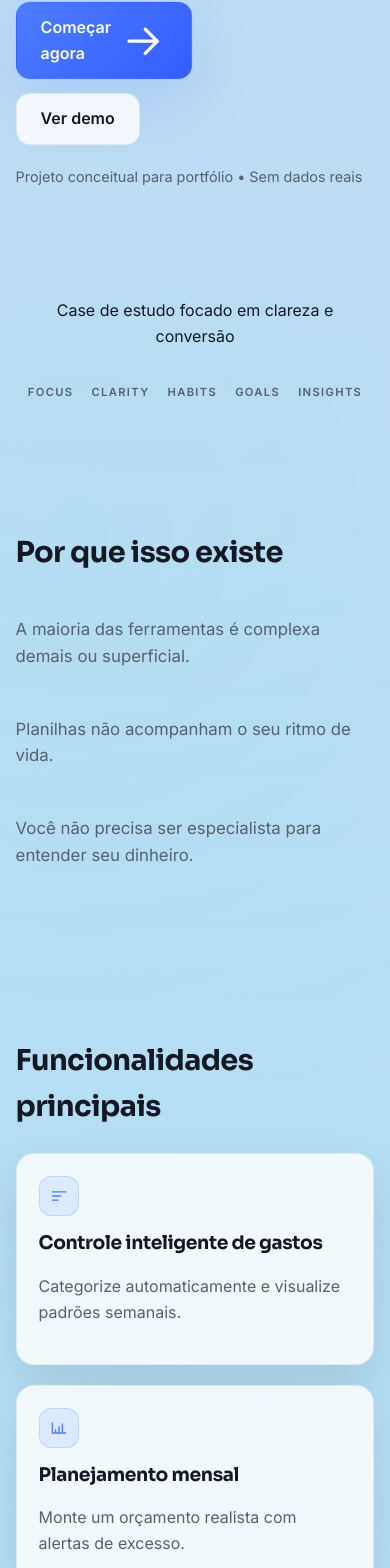
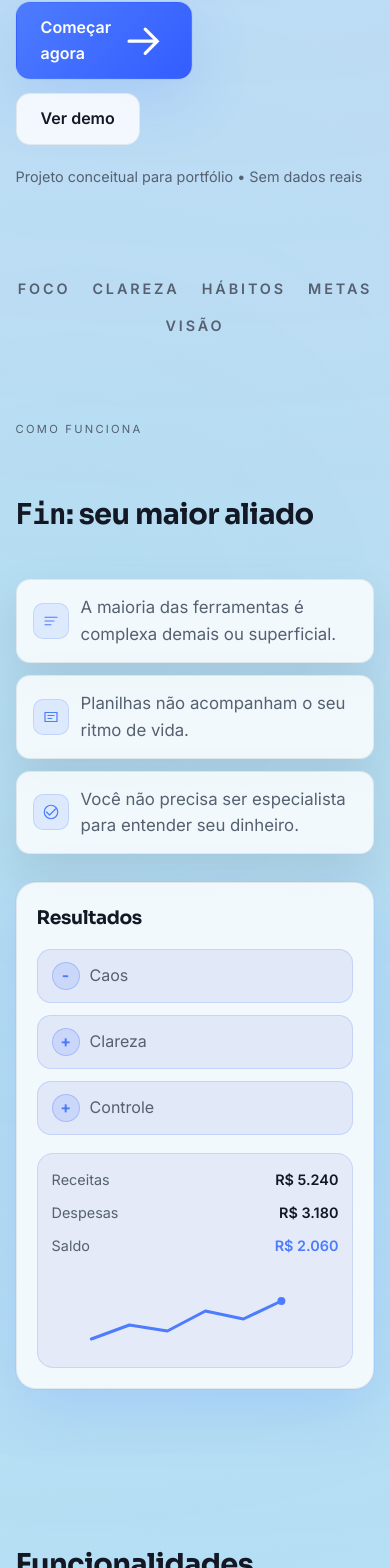
Before and after one commit to lumalopees/budgetingplataform, a Next.js app: page / in a window 390 px wide. Shown: the part 1384-2952 px from the top of the page. Built offline with nearby package versions, Linux system fonts and the light colour scheme.

Commit message:
v4 - Refactor landing page layout with new problem section, update trust logos with dynamic content, and enhance global styles for improved responsiveness and visual consistency.

```diff
--- a/src/app/globals.css
+++ b/src/app/globals.css
@@ -293,7 +293,7 @@ main {
 }
 
 .hero-mockup:hover {
-  transform: translateY(-6px);
+  transform: translateY(16px);
 }
 
 .hero-media {
@@ -438,26 +438,30 @@ main {
 }
 
 .trust {
-  padding: 24px 0 40px;
+  padding: 24px 0;
+  display: flex;
+  align-items: center;
 }
 
 .trust-inner {
-  display: grid;
-  gap: 18px;
-  align-items: center;
+  width: 100%;
+  display: flex;
+  justify-content: center;
   text-align: center;
 }
 
 .trust-logos {
   display: flex;
-  gap: 18px;
+  gap: 22px;
   flex-wrap: wrap;
   justify-content: center;
+  width: 100%;
   color: var(--text-muted);
   font-weight: 600;
-  letter-spacing: 0.12em;
+  letter-spacing: 0.2em;
   text-transform: uppercase;
-  font-size: 0.7rem;
+  font-size: 0.9rem;
+  line-height: 1;
 }
 
 .section {
@@ -474,6 +478,143 @@ main {
   gap: 12px;
   color: var(--text-muted);
   font-size: 1.05rem;
+}
+
+.problem-grid {
+  display: grid;
+  gap: 28px;
+  grid-template-columns: repeat(auto-fit, minmax(260px, 1fr));
+  align-items: start;
+}
+
+.problem-copy {
+  display: grid;
+  gap: 18px;
+}
+
+.brand-mark {
+  font-family: Monaco, "SF Mono", "Cascadia Mono", "Segoe UI Mono", monospace;
+  font-weight: 700;
+}
+
+.problem-kicker {
+  display: inline-block;
+  text-transform: uppercase;
+  letter-spacing: 0.2em;
+  font-size: 0.7rem;
+  color: var(--text-muted);
+  margin-bottom: 10px;
+}
+
+.problem-item {
+  display: grid;
+  grid-template-columns: auto 1fr;
+  gap: 12px;
+  align-items: center;
+  background: var(--card);
+  border: 1px solid var(--border);
+  border-radius: 14px;
+  padding: 14px 16px;
+  box-shadow: var(--shadow);
+}
+
+.problem-item p {
+  margin: 0;
+  color: var(--text-muted);
+}
+
+.problem-icon {
+  width: 36px;
+  height: 36px;
+  display: inline-flex;
+  align-items: center;
+  justify-content: center;
+  border-radius: 10px;
+  background: rgba(77, 124, 254, 0.12);
+  color: var(--accent);
+  border: 1px solid rgba(77, 124, 254, 0.2);
+}
+
+.problem-icon svg {
+  width: 18px;
+  height: 18px;
+}
+
+.problem-panel {
+  background: var(--card);
+  border: 1px solid var(--border);
+  border-radius: 20px;
+  padding: 20px;
+  box-shadow: var(--glow);
+  align-self: center;
+}
+
+.problem-panel h3 {
+  margin-top: 0;
+  margin-bottom: 16px;
+}
+
+.problem-panel-items {
+  display: grid;
+  gap: 12px;
+}
+
+.panel-item {
+  background: color-mix(in srgb, var(--accent) 8%, var(--bg-muted));
+  border-radius: 14px;
+  padding: 12px 14px;
+  color: var(--text-muted);
+  border: 1px solid rgba(77, 124, 254, 0.2);
+  display: flex;
+  align-items: center;
+  gap: 10px;
+}
+
+.panel-sign {
+  width: 28px;
+  height: 28px;
+  border-radius: 999px;
+  display: inline-flex;
+  align-items: center;
+  justify-content: center;
+  font-weight: 700;
+  color: var(--accent);
+  background: rgba(77, 124, 254, 0.15);
+  border: 1px solid rgba(77, 124, 254, 0.3);
+}
+
+.finance-mini {
+  margin-top: 18px;
+  padding: 14px;
+  border-radius: 16px;
+  background: color-mix(in srgb, var(--accent) 6%, var(--bg-muted));
+  border: 1px solid rgba(77, 124, 254, 0.18);
+  display: grid;
+  gap: 10px;
+}
+
+.finance-row {
+  display: flex;
+  justify-content: space-between;
+  align-items: center;
+  color: var(--text-muted);
+  font-size: 0.9rem;
+}
+
+.finance-row strong {
+  color: var(--text);
+  font-weight: 600;
+}
+
+.finance-row.highlight strong {
+  color: var(--accent);
+}
+
+.finance-chart {
+  width: 100%;
+  height: 80px;
+  color: var(--accent);
+  margin-top: 6px;
 }
 
 .grid {
--- a/src/components/landing-page.tsx
+++ b/src/components/landing-page.tsx
@@ -348,24 +348,115 @@ export default function LandingPage() {
 
         <section className="trust">
           <div className="container trust-inner">
-            <p>{copy["trust.title"]}</p>
             <div className="trust-logos">
-              <span>Focus</span>
-              <span>Clarity</span>
-              <span>Habits</span>
-              <span>Goals</span>
-              <span>Insights</span>
+              <span>{copy["trust.logo1"]}</span>
+              <span>{copy["trust.logo2"]}</span>
+              <span>{copy["trust.logo3"]}</span>
+              <span>{copy["trust.logo4"]}</span>
+              <span>{copy["trust.logo5"]}</span>
             </div>
           </div>
         </section>
 
         <section className="section problem" id="demo">
           <div className="container">
-            <h2>{copy["problem.title"]}</h2>
-            <div className="problem-list">
-              <p>{copy["problem.item1"]}</p>
-              <p>{copy["problem.item2"]}</p>
-              <p>{copy["problem.item3"]}</p>
+            <div className="problem-grid">
+              <div className="problem-copy">
+                <span className="problem-kicker">{copy["problem.kicker"]}</span>
+                <h2>
+                  <span className="brand-mark">Fin</span>: {copy["problem.title"]}
+                </h2>
+                <div className="problem-list">
+                  <div className="problem-item">
+                    <span className="problem-icon" aria-hidden="true">
+                      <svg viewBox="0 0 24 24" fill="none">
+                        <path
+                          d="M4 7h16M4 12h12M4 17h8"
+                          stroke="currentColor"
+                          strokeWidth="1.6"
+                          strokeLinecap="round"
+                        />
+                      </svg>
+                    </span>
+                    <p>{copy["problem.item1"]}</p>
+                  </div>
+                  <div className="problem-item">
+                    <span className="problem-icon" aria-hidden="true">
+                      <svg viewBox="0 0 24 24" fill="none">
+                        <path
+                          d="M4 6h16v12H4z"
+                          stroke="currentColor"
+                          strokeWidth="1.6"
+                        />
+                        <path
+                          d="M8 10h8M8 14h5"
+                          stroke="currentColor"
+                          strokeWidth="1.6"
+                          strokeLinecap="round"
+                        />
+                      </svg>
+                    </span>
+                    <p>{copy["problem.item2"]}</p>
+                  </div>
+                  <div className="problem-item">
+                    <span className="problem-icon" aria-hidden="true">
+                      <svg viewBox="0 0 24 24" fill="none">
+                        <path
+                          d="m6 12 4 4 8-8"
+                          stroke="currentColor"
+                          strokeWidth="1.6"
+                          strokeLinecap="round"
+                          strokeLinejoin="round"
+                        />
+                        <circle cx="12" cy="12" r="9" stroke="currentColor" strokeWidth="1.6" />
+                      </svg>
+                    </span>
+                    <p>{copy["problem.item3"]}</p>
+                  </div>
+                </div>
+              </div>
+              <div className="problem-panel">
+                <h3>{copy["problem.panelTitle"]}</h3>
+                <div className="problem-panel-items">
+                  <div className="panel-item">
+                    <span className="panel-sign">-</span>
+                    <span>{copy["problem.panel1"]}</span>
+                  </div>
+                  <div className="panel-item">
+                    <span className="panel-sign">+</span>
+                    <span>{copy["problem.panel2"]}</span>
+                  </div>
+                  <div className="panel-item">
+                    <span className="panel-sign">+</span>
+                    <span>{copy["problem.panel3"]}</span>
+                  </div>
+                </div>
+                <div className="finance-mini">
+                  <div className="finance-row">
+                    <span>{copy["problem.finance.income"]}</span>
+                    <strong>{copy["problem.finance.incomeValue"]}</strong>
+                  </div>
+                  <div className="finance-row">
+                    <span>{copy["problem.finance.expenses"]}</span>
+                    <strong>{copy["problem.finance.expensesValue"]}</strong>
+                  </div>
+                  <div className="finance-row highlight">
+                    <span>{copy["problem.finance.balance"]}</span>
+                    <strong>{copy["problem.finance.balanceValue"]}</strong>
+                  </div>
+                  <svg viewBox="0 0 220 80" aria-hidden="true" className="finance-chart">
+                    <path
+                      d="M6 66L44 52L82 58L120 38L158 46L196 28"
+                      fill="none"
+                      stroke="currentColor"
+                      strokeWidth="3"
+                      strokeLinecap="round"
+                      strokeLinejoin="round"
+                    />
+                    <circle cx="196" cy="28" r="4" fill="currentColor" />
+                  </svg>
+                </div>
+              </div>
             </div>
           </div>
         </section>
--- a/src/components/translations.ts
+++ b/src/components/translations.ts
@@ -26,10 +26,27 @@ export const translations = {
     "mockup.tag3": "Lazer",
     "mockup.caption": "Viagem 2026",
     "trust.title": "Case de estudo focado em clareza e conversão",
+    "trust.logo1": "Foco",
+    "trust.logo2": "Clareza",
+    "trust.logo3": "Hábitos",
+    "trust.logo4": "Metas",
+    "trust.logo5": "Visão",
     "problem.title": "Por que isso existe",
+    "problem.kicker": "Como funciona",
+    "problem.title": "seu maior aliado",
     "problem.item1": "A maioria das ferramentas é complexa demais ou superficial.",
     "problem.item2": "Planilhas não acompanham o seu ritmo de vida.",
     "problem.item3": "Você não precisa ser especialista para entender seu dinheiro.",
+    "problem.panelTitle": "Resultados",
+    "problem.panel1": "Caos",
+    "problem.panel2": "Clareza",
+    "problem.panel3": "Controle",
+    "problem.finance.income": "Receitas",
+    "problem.finance.expenses": "Despesas",
+    "problem.finance.balance": "Saldo",
+    "problem.finance.incomeValue": "R$ 5.240",
+    "problem.finance.expensesValue": "R$ 3.180",
+    "problem.finance.balanceValue": "R$ 2.060",
     "features.title": "Funcionalidades principais",
     "features.item1.title": "Controle inteligente de gastos",
     "features.item1.desc": "Categorize automaticamente e visualize padrões semanais.",
@@ -131,10 +148,27 @@ export const translations = {
     "mockup.tag3": "Leisure",
     "mockup.caption": "Trip 2026",
     "trust.title": "Case study focused on clarity and conversion",
+    "trust.logo1": "Focus",
+    "trust.logo2": "Clarity",
+    "trust.logo3": "Habits",
+    "trust.logo4": "Goals",
+    "trust.logo5": "Insights",
     "problem.title": "Why this exists",
+    "problem.kicker": "How it works",
+    "problem.title": "your greatest ally",
     "problem.item1": "Most tools are either too complex or too shallow.",
     "problem.item2": "Spreadsheets don’t keep up with your life.",
     "problem.item3": "You don’t need a finance degree to understand your money.",
+    "problem.panelTitle": "Results",
+    "problem.panel1": "Chaos",
+    "problem.panel2": "Clarity",
+    "problem.panel3": "Control",
+    "problem.finance.income": "Income",
+    "problem.finance.expenses": "Expenses",
+    "problem.finance.balance": "Balance",
+    "problem.finance.incomeValue": "$ 5,240",
+    "problem.finance.expensesValue": "$ 3,180",
+    "problem.finance.balanceValue": "$ 2,060",
     "features.title": "Core features",
     "features.item1.title": "Smart expense tracking",
     "features.item1.desc": "Auto-categorize and reveal weekly patterns.",
```
